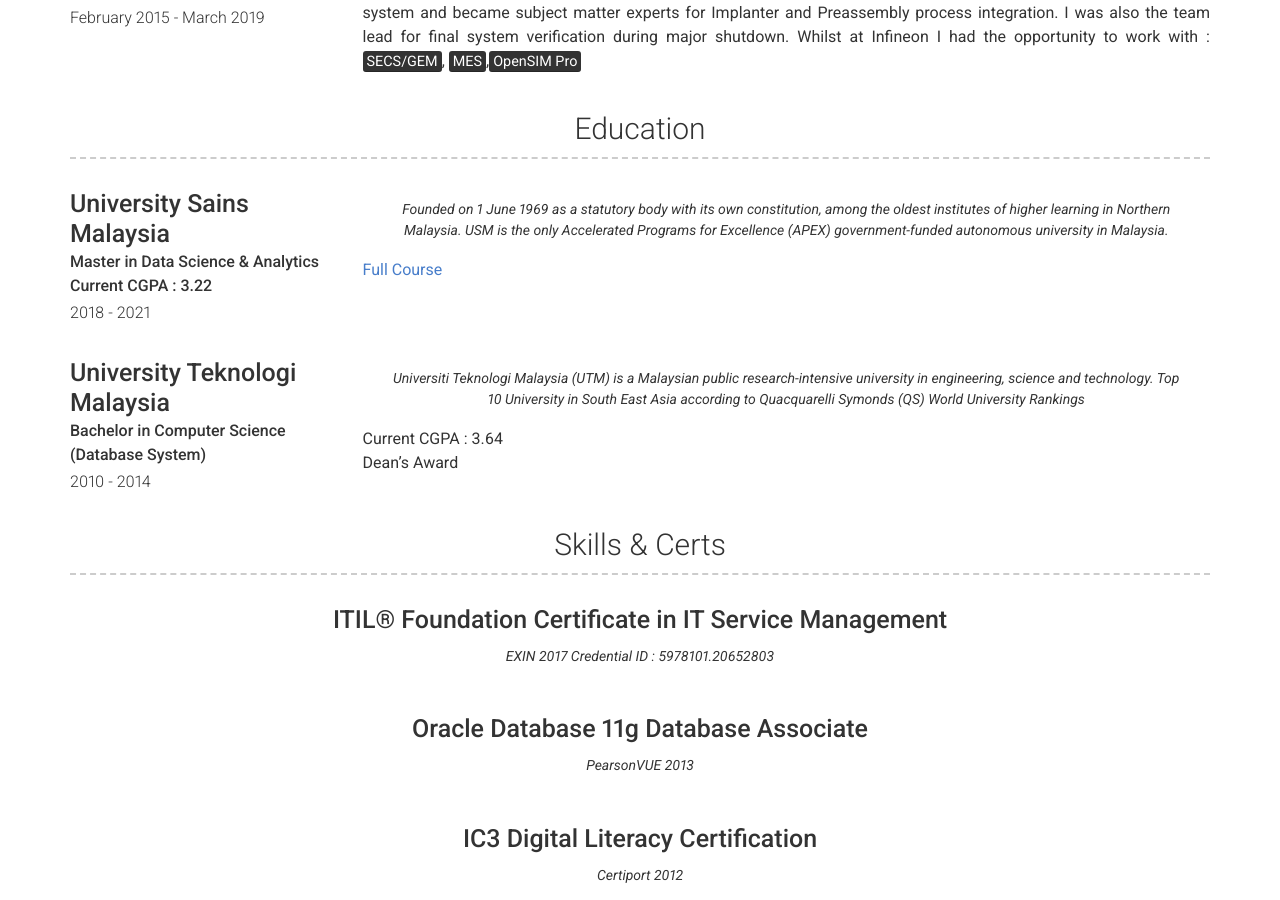
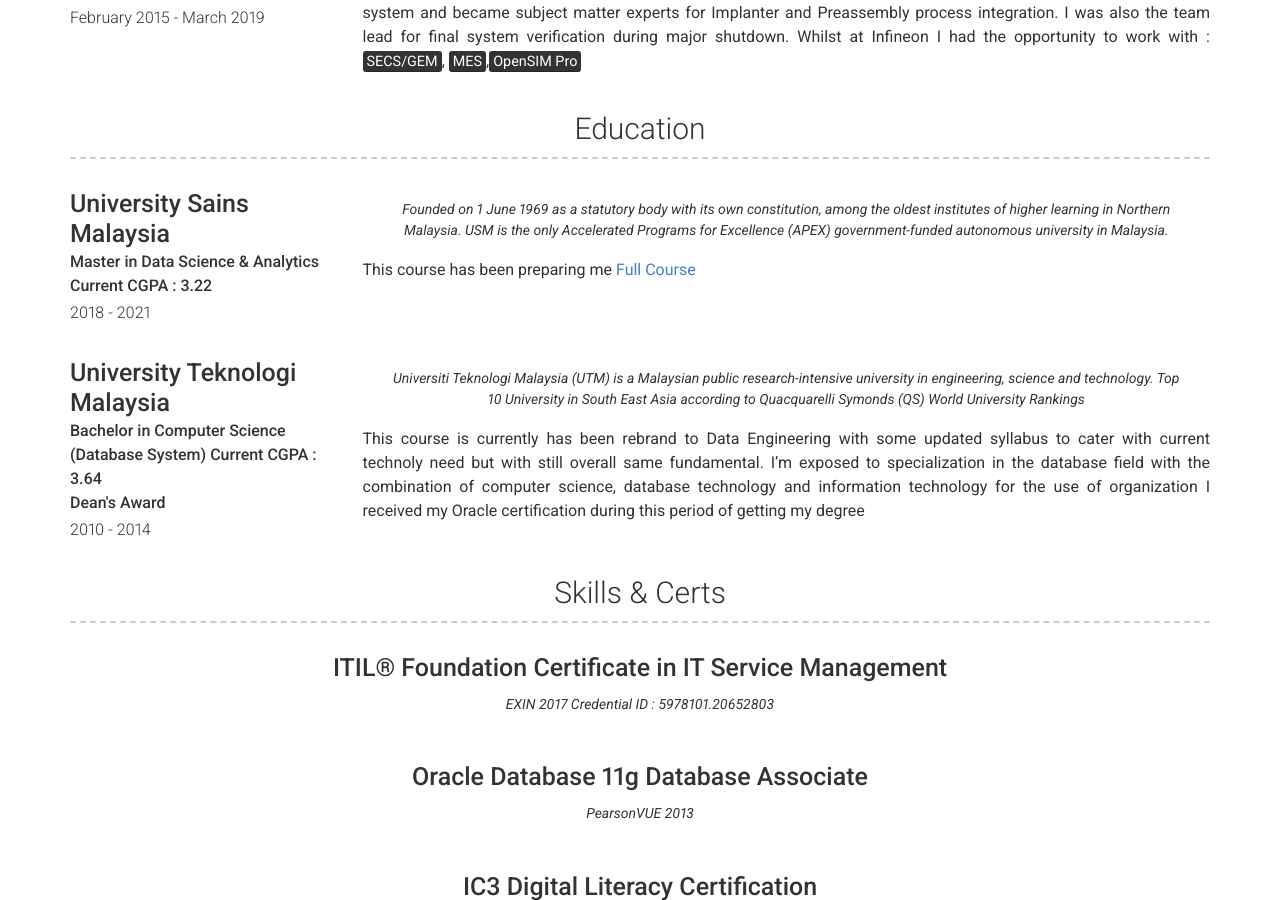
Before and after one commit to mahirahamzah/Resume, a Jekyll site: the page built from index.md, in a window 1280 px wide and 900 px high, scrolled down 1040 px. Built offline with Jekyll 4.4.1, drawn with Linux system fonts in a browser that asks for light colours; nearby versions of some CDN libraries.

Commit message:
Update education.yml

```diff
--- a/_data/education.yml
+++ b/_data/education.yml
@@ -8,15 +8,19 @@
   quote: >
     Founded on 1 June 1969 as a statutory body with its own constitution, among the oldest institutes of higher learning in Northern Malaysia. USM is the only Accelerated Programs for Excellence (APEX) government-funded autonomous university in Malaysia.
   description: | # this will include new lines to allow paragraphs
+    This course has been preparing me
     [Full Course](https://cs.usm.my/index.php/admissions-academics/postgraduate/msc-data-sc-analytic-course-work/course-synopsis-sa){:target="_blank"}
 
 # Education Template
 - layout: left
   name: University Teknologi Malaysia
   dates: 2010 - 2014
-  qualification: Bachelor in Computer Science (Database System)
+  qualification: >
+    Bachelor in Computer Science (Database System)
+    Current CGPA : 3.64 <br>
+    Dean's Award
   quote: >
     Universiti Teknologi Malaysia (UTM) is a Malaysian public research-intensive university in engineering, science and technology. Top 10 University in South East Asia according to Quacquarelli Symonds (QS) World University Rankings
   description: | # this will include new lines to allow paragraphs
-    Current CGPA : 3.64 <br>
-    Dean's Award
+    This course is currently has been rebrand to Data Engineering with some updated syllabus to cater with current technoly need but with still overall same fundamental. I'm exposed to  specialization in the database field with the combination of computer science, database technology and information technology for the use of organization
+    I received my Oracle certification during this period of getting my degree
```
